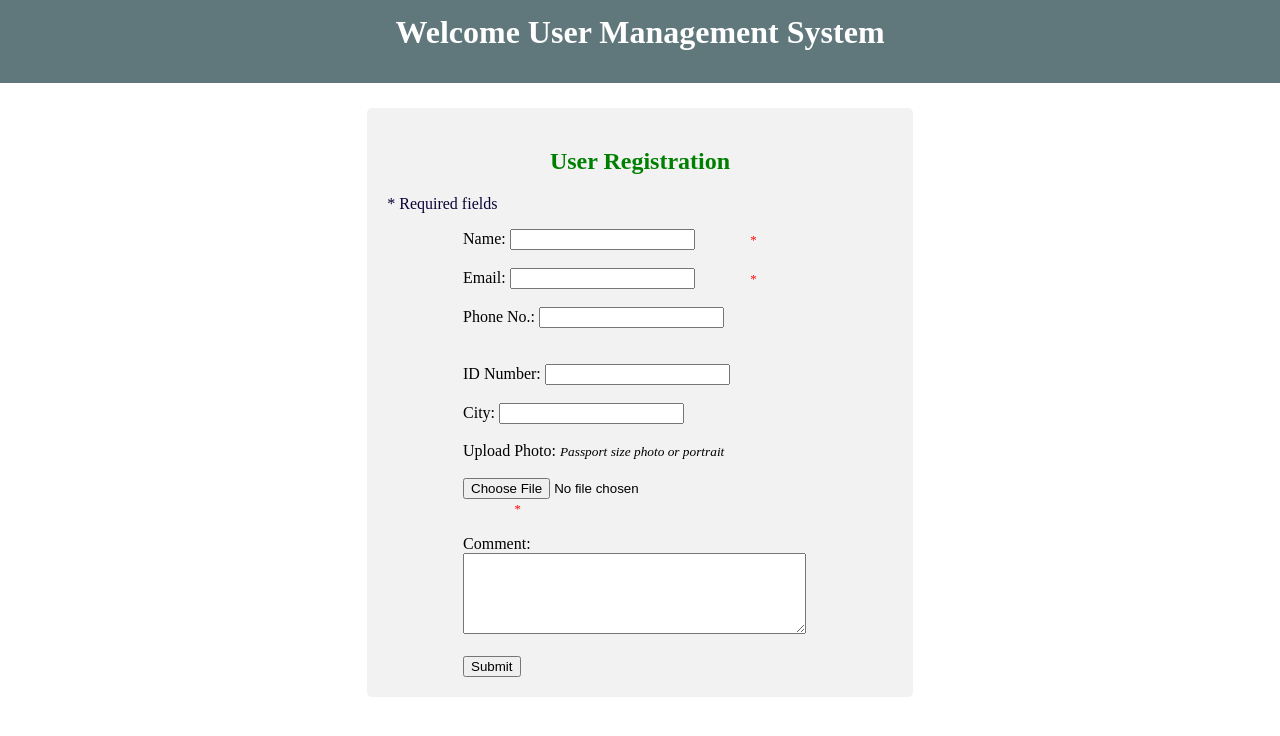
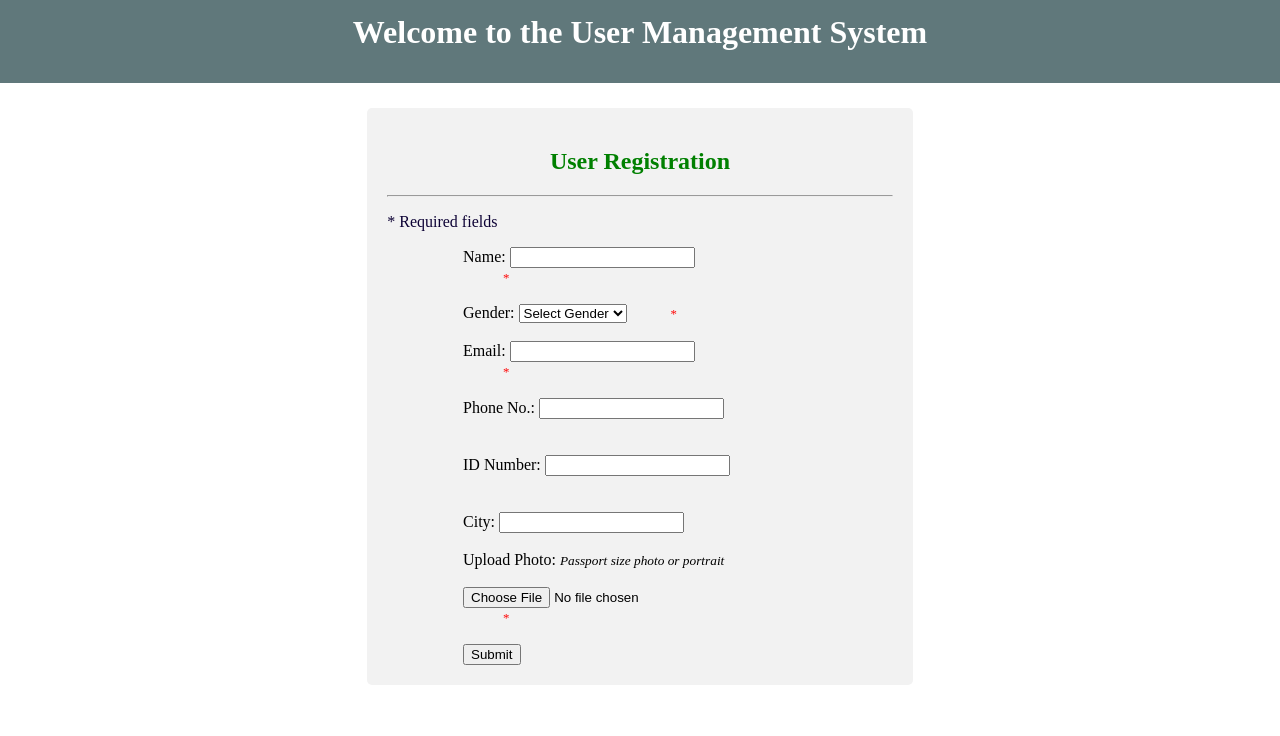
Before and after one commit to Lunengekapambwe/User-Management, a PHP site: page / in a window 1280 px wide. Shown: the top 736 px of the page. Run offline with PHP 8.4, Linux system fonts and the light colour scheme.

Commit message:
Update index.php
Code update

```diff
--- a/index.php
+++ b/index.php
@@ -9,12 +9,12 @@
 </head>
 <body>
     <header>
-        <h1>Welcome User Management System</h1>
+        <h1>Welcome to the User Management System</h1>
     </header>
     <?php
     // Step 1: Define variables to store user input and error messages
-$name = $email = $phone = $comment = $id_number = $city = "";
-$nameErr = $emailErr = $phoneErr = $imageErr = $idNumberErr = $cityErr = "";
+$name = $email = $phone = $id_number = $city = $gender = "";
+$nameErr = $emailErr = $phoneErr = $imageErr = $idNumberErr = $cityErr = $genderErr = "";
 
 // Step 2: Check if the form is submitted
 if ($_SERVER["REQUEST_METHOD"] == "POST") {
@@ -90,8 +90,17 @@
         // Add any additional validation for City if needed
     }
 
-    // Validate Comment (Optional, just clean the input)
-    $comment = clean_input($_POST["comment"]); // Clean input
+    // Validate Gender (Required)
+    if (empty($_POST["gender"])) {
+        $genderErr = "Gender is required"; // Set error message
+    } else {
+        $gender = clean_input($_POST["gender"]); // Clean input
+    }
+
+    // Clear form fields after successful submission
+    if (empty($nameErr) && empty($emailErr) && empty($phoneErr) && empty($imageErr) && empty($idNumberErr) && empty($cityErr) && empty($genderErr)) {
+        $name = $email = $phone  = $id_number = $city = "";
+    }
 }
 
 // Step 3: Function to clean input data (prevents hacking)
@@ -107,6 +116,8 @@
     <section id="user-form">
     <h2>User Registration</h2>
 
+    <hr>
+
 <p><span class="required">* Required fields</span></p>
 
 <!-- Step 4: Create the HTML form -->
@@ -114,6 +125,16 @@
     <!-- Name field -->
     Name: <input type="text" name="name" value="<?php echo $name; ?>"> <!-- Retains value after submission -->
     <span class="error">* <?php echo $nameErr; ?></span> <!-- Show error if any -->
+    <br><br>
+
+    <!-- Gender dropdown -->
+    Gender:
+    <select name="gender">
+        <option value="" <?php echo (empty($_POST['gender'])) ? 'selected' : ''; ?>>Select Gender</option>
+        <option value="M" <?php echo (isset($_POST['gender']) && $_POST['gender'] == 'M') ? 'selected' : ''; ?>>Male</option>
+        <option value="F" <?php echo (isset($_POST['gender']) && $_POST['gender'] == 'F') ? 'selected' : ''; ?>>Female</option>
+    </select>
+    <span class="error">* <?php echo $genderErr; ?></span> <!-- Show error if any -->
     <br><br>
 
     <!-- Email field -->
@@ -139,9 +160,6 @@
     Upload Photo: <i style="font-size: smaller;"> Passport size photo or portrait </i> <br> <br> <input type="file" name="image" accept="image/*"><br>
     <span class="error">* <?php echo $imageErr; ?></span> <!-- Show error if any -->
     <br><br>
-    <!-- Comment textarea -->
-    Comment:<br> <textarea name="comment" rows="5" cols="40"><?php echo $comment; ?></textarea> <!-- Retains value -->
-    <br><br>
 
     <!-- Submit button -->
     <input type="submit" name="submit" value="Submit"> <!-- Submits the form -->
@@ -154,7 +172,7 @@
 
 
         // Step 5: Display submitted data if there are no errors
-        if ($_SERVER["REQUEST_METHOD"] == "POST" && empty($nameErr) && empty($emailErr) && empty($websiteErr)) {
+        if ($_SERVER["REQUEST_METHOD"] == "POST" && empty($nameErr) && empty($emailErr) && empty($phoneErr) && empty($imageErr) && empty($idNumberErr) && empty($cityErr)) {
             echo "<h2>Your Submitted Data:</h2>"; // Display heading
             echo "Name: " . $name . "<br>"; // Show Name
             echo "Email: " . $email . "<br>"; // Show Email
```
